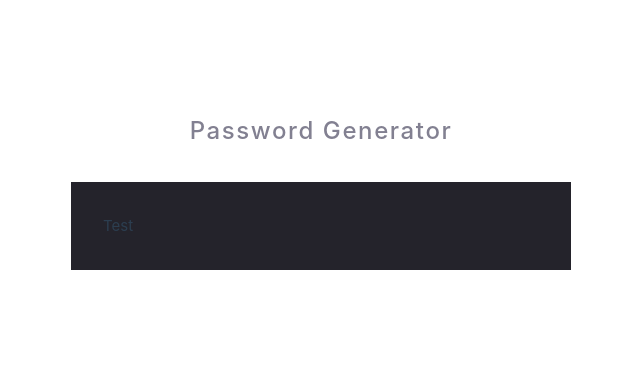
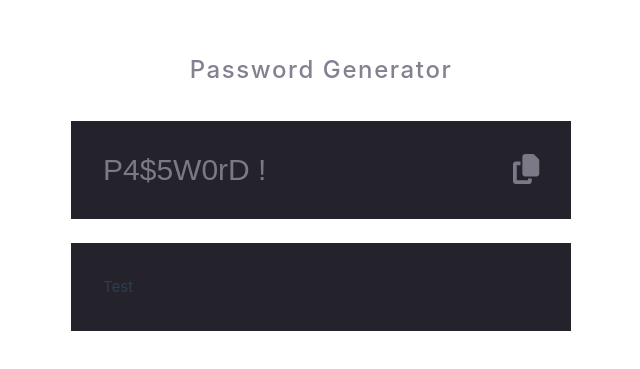
Before and after one commit to PedroAraripe/PasswordGenerator, a Vue app: page / in a window 1280 px wide. Shown: the part 209-578 px from the top of the page, without its empty margins (319-959 px from the left). Built offline with nearby package versions, Linux system fonts and the light colour scheme.

Commit message:
feature : implementing copy text input

```diff
--- a/package.json
+++ b/package.json
@@ -16,6 +16,9 @@
     "format": "prettier --write src/"
   },
   "dependencies": {
+    "@fortawesome/fontawesome-svg-core": "^6.5.1",
+    "@fortawesome/free-solid-svg-icons": "^6.5.1",
+    "@fortawesome/vue-fontawesome": "^3.0.6",
     "pinia": "^2.1.7",
     "vue": "^3.4.15",
     "vue-router": "^4.2.5"
--- a/src/assets/base.css
+++ b/src/assets/base.css
@@ -34,8 +34,10 @@
   --color-text: var(--vt-c-text-light-1);
 
   --section-gap: 160px;
+
   --main-color-form: #24232b;
   --light-main-color-form: #828091;
+  --highlight-light-color-form: hsl(250 5% 50% / 1);
 }
 
 @media (prefers-color-scheme: dark) {
--- a/src/assets/main.css
+++ b/src/assets/main.css
@@ -1 +1,9 @@
 @import './base.css';
+
+.form-bg {
+    background-color: var(--main-color-form);
+}
+
+.form-field-space {
+    padding: 2rem;
+}
--- /dev/null
+++ b/src/components/forms/TextInputCopyable.vue
@@ -0,0 +1,70 @@
+<template>
+    <div class="wrapper-text-input form-bg">
+        <input
+            class="form-field-space"
+            v-model="text"
+            type="text"
+            name="input-text-password"
+            id="input-text-password"
+        >
+        <button @click="copyText" class="form-field-space">
+            <FontAwesomeIcon :icon="faCopy" />
+        </button>
+
+    </div>
+</template>
+
+<script lang="ts" setup>
+import { FontAwesomeIcon } from '@fortawesome/vue-fontawesome'
+import { faCopy } from '@fortawesome/free-solid-svg-icons'
+import { Ref, ref } from "vue";
+
+const text: Ref<string> =  ref("P4$5W0rD !");
+
+const copyText: void = () => {
+  const element = document.querySelector('#input-text-password');
+
+  if(element) {
+      element.select();
+      element.setSelectionRange(0, 99999);
+      document.execCommand('copy')
+  }
+}
+</script>
+
+
+<style lang="scss" scoped>
+//
+.wrapper-text-input {
+    margin-bottom: 1.5rem;
+    width: 100%;
+
+    display: flex;
+    align-items: center;
+
+    & > * {
+        font-size: 30px;
+
+        background: none !important;
+        text-decoration: none !important;
+        border: none !important;
+        outline: none;
+    }
+
+    & input {
+        color: var(--highlight-light-color-form);
+        width: 100%;
+    }
+
+    & button {
+        color: var(--highlight-light-color-form);
+        transition: all 0.3s;
+
+        &:hover {
+            transition: all 0.3s;
+            cursor: pointer;
+            color: white;
+        }
+    }
+}
+</style>
--- a/src/components/forms/WrapperForm.vue
+++ b/src/components/forms/WrapperForm.vue
@@ -1,13 +1,5 @@
 <template>
-    <div class="wrapper-form">
+    <div class="wrapper-text-input form-field-space form-bg">
         <slot></slot>
     </div>
 </template>
-
-<style lang="scss" scoped>
-.wrapper-form {
-    background-color: var(--main-color-form);
-    padding: 2rem;
-    width: max(30%, 500px);
-}
-</style>
--- /dev/null
+++ b/src/components/pageTemplate/PageTitle.vue
@@ -0,0 +1,23 @@
+<template>
+    <div class="wrapper-page-title">
+        <h1>
+            Password Generator
+        </h1>
+    </div>
+</template>
+
+<style lang="scss" scoped>
+.wrapper-page-title {
+    display: flex;
+    align-items: center;
+    justify-content: center;
+
+    & > h1 {
+        margin-bottom: 2rem;
+        color: var(--light-main-color-form);
+        font-weight: 500;
+        font-size: 1.5rem;
+        letter-spacing: 0.1rem;
+    }
+}
+</style>
--- a/src/views/PasswordGenerationView.vue
+++ b/src/views/PasswordGenerationView.vue
@@ -1,8 +1,8 @@
 <template>
     <div class="wrapper-password-generation">
-        <h1>
-            Password Generator
-        </h1>
+        <PageTitle />
+
+        <TextInputCopyable />
 
         <WrapperForm>
             Test
@@ -12,6 +12,8 @@
 
 <script lang="ts" setup>
 import WrapperForm from "@/components/forms/WrapperForm.vue";
+import TextInputCopyable from "@/components/forms/TextInputCopyable.vue";
+import PageTitle from "@/components/pageTemplate/PageTitle.vue";
 </script>
 
 <style lang="scss" scoped>
@@ -23,12 +25,9 @@ import WrapperForm from "@/components/forms/WrapperForm.vue";
     justify-content: center;
     align-items: center;
 
-    & > h1 {
-        margin-bottom: 2rem;
-        color: var(--light-main-color-form);
-        font-weight: 500;
-        font-size: 1.5rem;
-        letter-spacing: 0.1rem;
+    & > * {
+        width: 90%;
+        max-width: 500px;
     }
 }
 </style>
```
Also changed, not shown: src/components/forms/TextInputCopy.vue (deleted), 1 other file (tests, documents, lock files or other folders).
